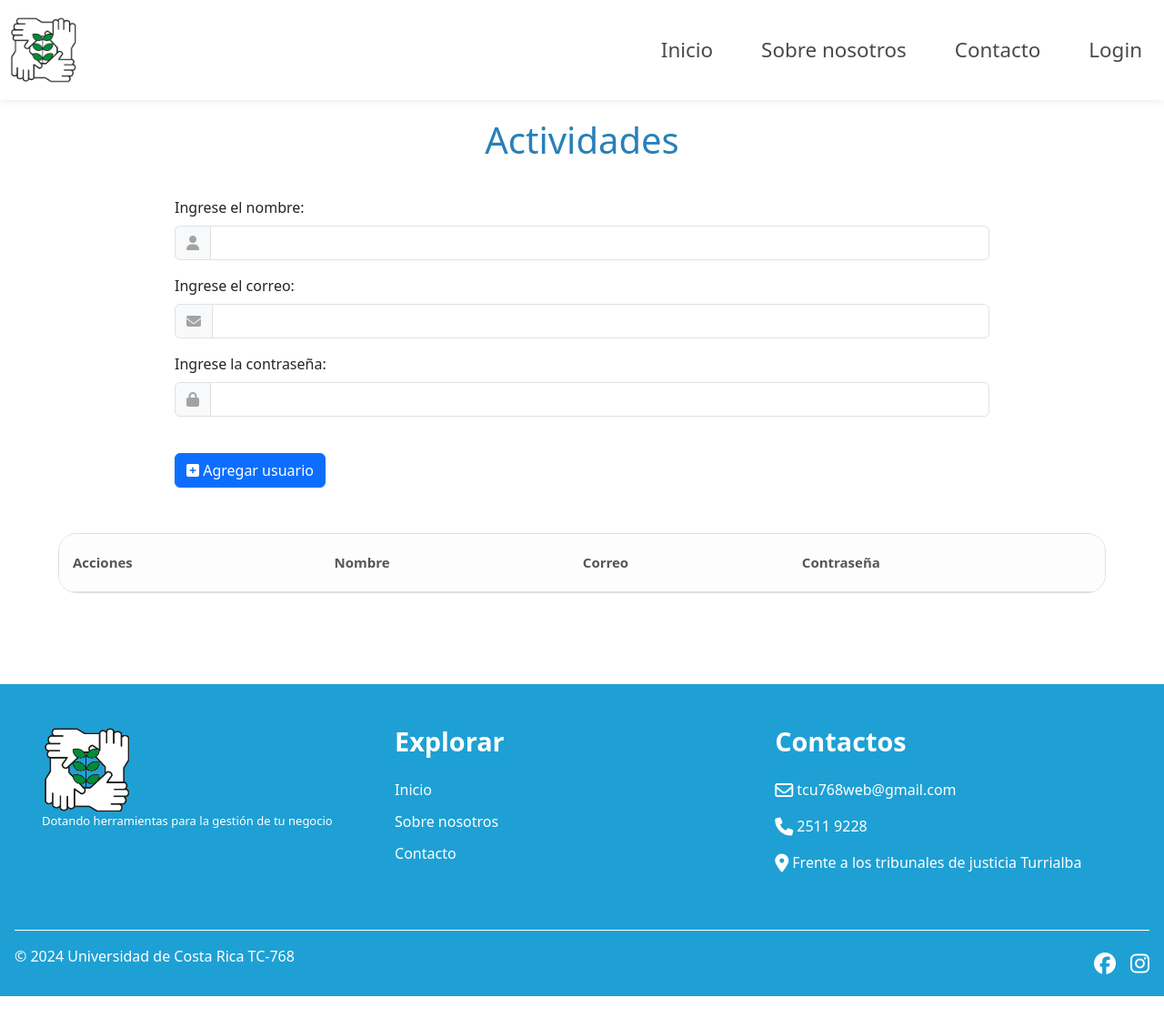
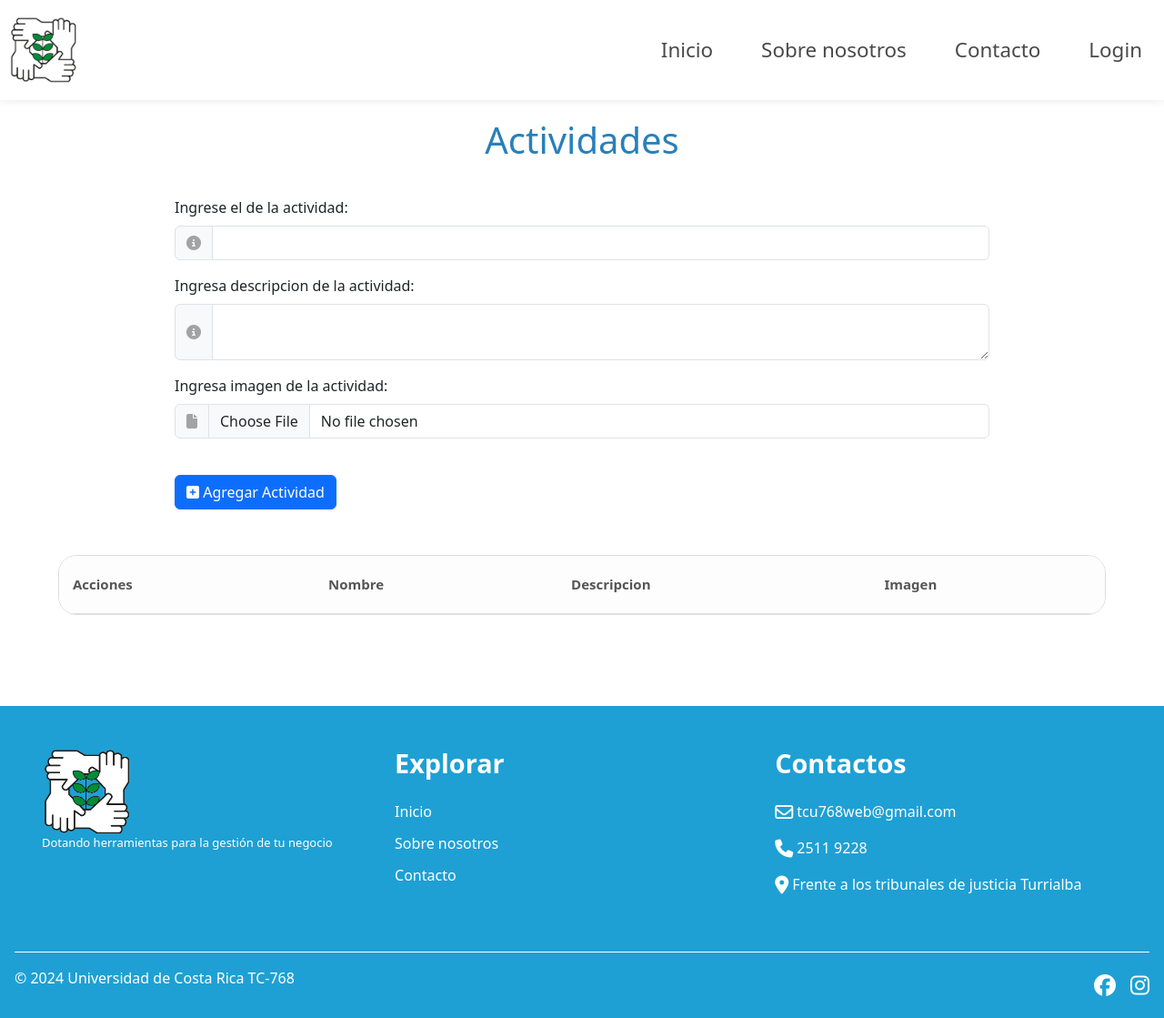
Before and after one commit to Alejandrovc6467/TCU-WEB, a PHP site: template view/actividades.php in a window 1280 px wide. Shown: the whole page at 91% size. Before the commit the page ends 1095 px from the top, so only its background shows below. Run offline with PHP 8.4, Linux system fonts and the light colour scheme; the template is opened without the code that fills it, so the values that code supplies are empty; some libraries are stand-ins or nearby versions; some web fonts are replaced.

Commit message:
Add Actividad view

```diff
--- a/public/css/actividades.css
+++ b/public/css/actividades.css
@@ -0,0 +1,90 @@
+.actividades_container {
+  display: flex;
+  flex-direction: column;
+  align-items: center;
+  justify-content: center;
+}
+
+.actividades_title {
+  color: var(--titulo);
+  text-align: center;
+  margin-top: 30px;
+}
+
+.formulario_container {
+  width: 70%;
+  margin: 30px 0 50px 0;
+}
+
+.conatainerBotonFormularioModal {
+  margin-top: 40px;
+}
+
+/*---------- table actividades registradas ------------*/
+
+.header_fixed {
+  max-height: 450px;
+  width: 90%;
+  overflow: auto;
+  border-radius: 20px;
+  border: 1px solid #dedede;
+  margin-bottom: 100px;
+}
+
+.header_fixed table {
+  width: 100%;
+  border-collapse: collapse;
+}
+
+.header_fixed thead {
+  position: sticky;
+  z-index: 1;
+  top: 0;
+  background-color: rgb(253, 253, 253);
+  color: #e6e7e8;
+  font-size: 15px;
+  border-bottom: 1px solid #dedede;
+}
+
+/*las tres primeras de arriba son las configuraciones necesarias para fijas la thead del table, lo demas de abjo en disenio*/
+
+.header_fixed tr:nth-child(even) {
+  background-color: #ececec62;
+}
+
+.header_fixed tr {
+  color: rgb(143, 143, 143);
+}
+
+.header_fixed th {
+  color: rgb(86, 86, 86);
+  padding: 20px 15px;
+}
+
+.header_fixed td {
+  padding: 15px;
+}
+
+.header_fixed select {
+  border-radius: 15px;
+  border: 1px solid rgb(143, 143, 143);
+  padding: 2px 5px;
+  color: rgb(143, 143, 143);
+  cursor: pointer;
+}
+
+/* Estilo del scroll vertical */
+.header_fixed::-webkit-scrollbar {
+  width: 5px;
+  height: 5px;
+}
+
+.header_fixed::-webkit-scrollbar-thumb {
+  background-color: rgba(
+    45,
+    45,
+    45,
+    0.433
+  ); /* Color del scroll (negro con transparencia) */
+  border-radius: 10px; /* Borde redondeado del scroll */
+}
--- a/public/js/Actividades.js
+++ b/public/js/Actividades.js
@@ -0,0 +1,47 @@
+
+// Variables globales para controlar el modo de edición
+let isEditMode = false;
+let editUserId = null;
+
+
+// Evento de submit del formulario
+document.getElementById('agregarActividad')
+    .addEventListener('submit', function (event) {
+        event.preventDefault();
+
+        // llamar a la funcion dependiendo del estado
+        if (isEditMode) {
+            actualizarUsuario();
+        } else {
+            agregarUsuario();
+        }
+    });
+
+// Función para cancelar la edición
+function cancelEdit() {
+    // Reset form
+    limpiarCamposFormulario();
+
+    // Exit edit mode
+    isEditMode = false;
+    editUserId = null;
+
+    // Restore button
+    const submitButton = document.getElementById('buttonRegistrarUsuario');
+    submitButton.textContent = 'Agregar Actividad';
+    submitButton.classList.remove('btn-warning');
+    submitButton.classList.add('btn-primary');
+
+    // Remover cancel button
+    const cancelButton = document.getElementById('cancelEditButton');
+    if (cancelButton) {
+        cancelButton.remove();
+    }
+};
+
+// Función para limpiar campos del formulario
+const limpiarCamposFormulario = () => {
+    document.getElementById("nombre").value = '';
+    document.getElementById("descripcion").value = '';
+    document.getElementById("archivo").value = '';
+};
--- a/view/actividades.php
+++ b/view/actividades.php
@@ -2,51 +2,52 @@
 include('public/header.php');
 ?>
 
+<link rel="stylesheet" href="public/css/actividades.css">
+
 <!-- Contenido principal de la vista para ingresar actividades -->
-<div class="usuarios_container">
+<div class="actividades_container">
 
-    <h1 class="usuarios_title">Actividades</h1>
+    <h1 class="actividades_title">Actividades</h1>
 
     <!-- Formulario par ingresar actividades -->
     <div class="formulario_container">
 
-        <form id="agregarUsuario">
-
+        <form method="POST" id="agregarActividad" action="?controlador=Tesina&accion=subirdocumento"
+            enctype="multipart/form-data" accept=".pdf, .doc, .docx, .odt">
 
             <div class="mb-3">
-                <label for="basic-url" class="form-label">Ingrese el nombre:</label>
+                <label for="basic-url" class="form-label">Ingrese el de la actividad:</label>
                 <div class="input-group">
-                    <span class="input-group-text" id="basic-addon1"><i class="fa-solid fa-user"
+                    <span class="input-group-text" id="basic-addon1"><i class="fa-solid fa-circle-info"
                             style="color: #a3a3a3;"></i></span>
                     <input type="text" class="form-control" placeholder="" id="nombre" aria-label="nombre"
-                        aria-describedby="basic-addon1" required>
+                        aria-describedby="basic-addon1" maxlength="255" required>
                 </div>
             </div>
 
             <div class="mb-3">
-                <label for="basic-url" class="form-label">Ingrese el correo:</label>
+                <label for="basic-url" class="form-label">Ingresa descripcion de la actividad:</label>
                 <div class="input-group">
-                    <span class="input-group-text" id="basic-addon1"><i class="fa-solid fa-envelope"
-                            style="color: #a3a3a3;"></i></span>
-                    <input type="email" class="form-control" placeholder="" id="correo" aria-label="correo"
-                        aria-describedby="basic-addon1" required>
+                    <label class="input-group-text" for="inputGroupSelect01"><i class="fa-solid fa-circle-info"
+                            style="color: #a3a3a3;"></i></label>
+                    <textarea class="form-control" placeholder="" id="descripcion" aria-label="descripcion"
+                        aria-describedby="basic-addon1" maxlength="255" required></textarea>
                 </div>
             </div>
 
             <div class="mb-3">
-                <label for="basic-url" class="form-label">Ingrese la contraseña:</label>
+                <label for="basic-url" class="form-label">Ingresa imagen de la actividad:</label>
                 <div class="input-group">
-                    <span class="input-group-text" id="basic-addon1"><i class="fa-solid fa-lock"
-                            style="color: #a3a3a3;"></i></span>
-                    <input type="text" class="form-control" placeholder="" id="contrasena" aria-label="contrasena"
-                        aria-describedby="basic-addon1" required>
+                    <label class="input-group-text" for="inputGroupSelect01"><i class="fa-solid fa-file"
+                            style="color: #a3a3a3;"></i></label>
+                    <input class="form-control" type="file" id="archivo" name="archivo" required>
                 </div>
             </div>
 
             <div class="conatainerBotonFormularioModal">
-                <button type="submit" value="Registrar" id="buttonRegistrarUsuario"
+                <button type="submit" value="Registrar" id="buttonRegistrarActividad"
                     class="btn btn-primary butonAgregarForm"><i class="fa-solid fa-square-plus"
-                        style="color: #ffffff;"></i> Agregar usuario</button>
+                        style="color: #ffffff;"></i> Agregar Actividad</button>
             </div>
 
         </form>
@@ -59,8 +60,8 @@ include('public/header.php');
                 <tr>
                     <th>Acciones</th>
                     <th>Nombre</th>
-                    <th>Correo</th>
-                    <th>Contraseña</th>
+                    <th>Descripcion</th>
+                    <th>Imagen</th>
                 </tr>
             </thead>
             <tbody>
```
